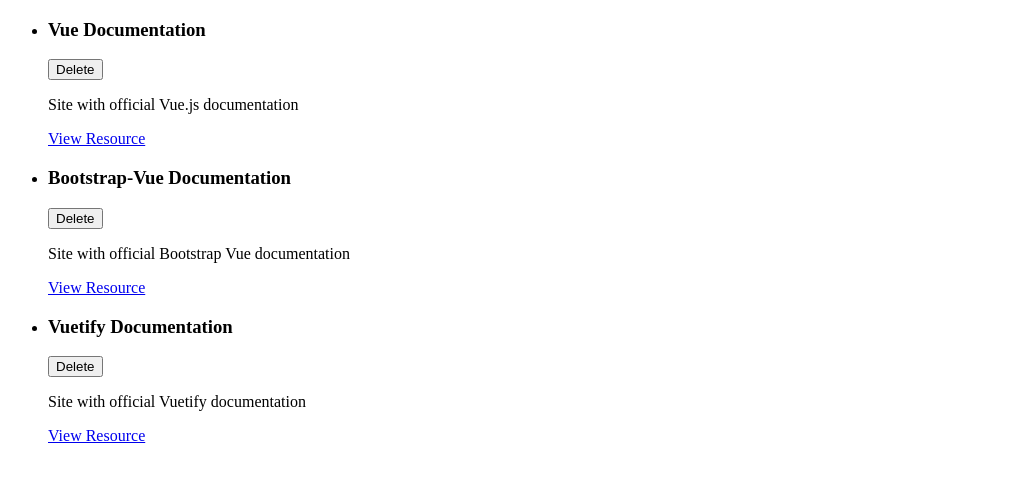
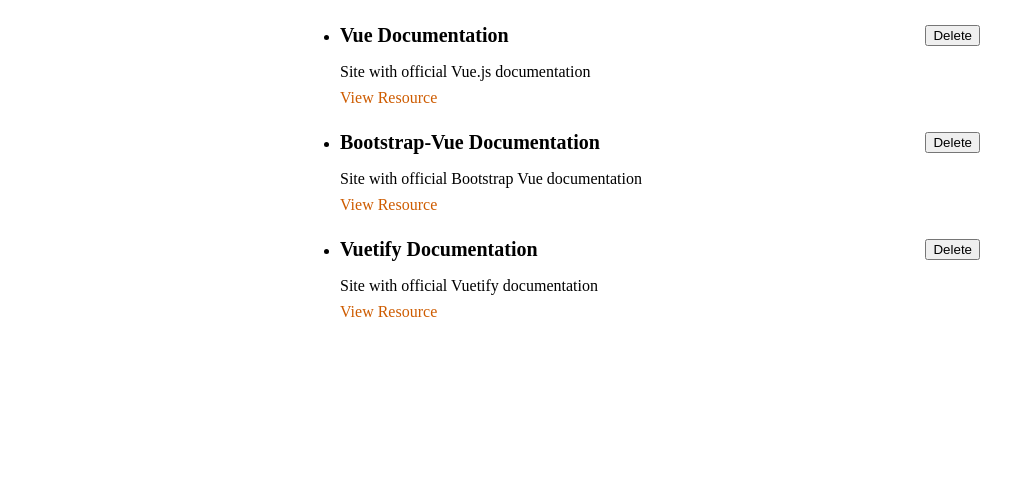
Before and after one commit to ecpieritz/remember-me, a Vue app: page / in a window 1280 px wide. Shown: the top 482 px of the page, without its empty margins (0-1011 px from the left). Built offline with nearby package versions, Linux system fonts and the light colour scheme.

Commit message:
Added basic styles

```diff
--- a/src/App.vue
+++ b/src/App.vue
@@ -32,6 +32,18 @@
 }
 </script>
 
-<style>
+<style scoped>
+@import url('https://fonts.googleapis.com/css2?family=Roboto:wght@400;700&display=swap');
 
+* {
+  box-sizing: border-box;
+}
+
+html {
+  font-family: 'Roboto', sans-serif;
+}
+
+body {
+  margin: 0;
+}
 </style>
--- a/src/components/learning-resources/LearningResource.vue
+++ b/src/components/learning-resources/LearningResource.vue
@@ -24,5 +24,33 @@
 </script>
 
 <style>
+li {
+  margin: auto;
+  max-width: 40rem;
+}
 
+header {
+  display: flex;
+  justify-content: space-between;
+  align-items: center;
+}
+
+h3 {
+  font-size: 1.25rem;
+  margin: 0.5rem 0;
+}
+
+p {
+  margin: 0.5rem 0;
+}
+
+a {
+  text-decoration: none;
+  color: #ce5c00;
+}
+
+a:hover,
+a:active {
+  color: #c89300;
+}
 </style>
```
